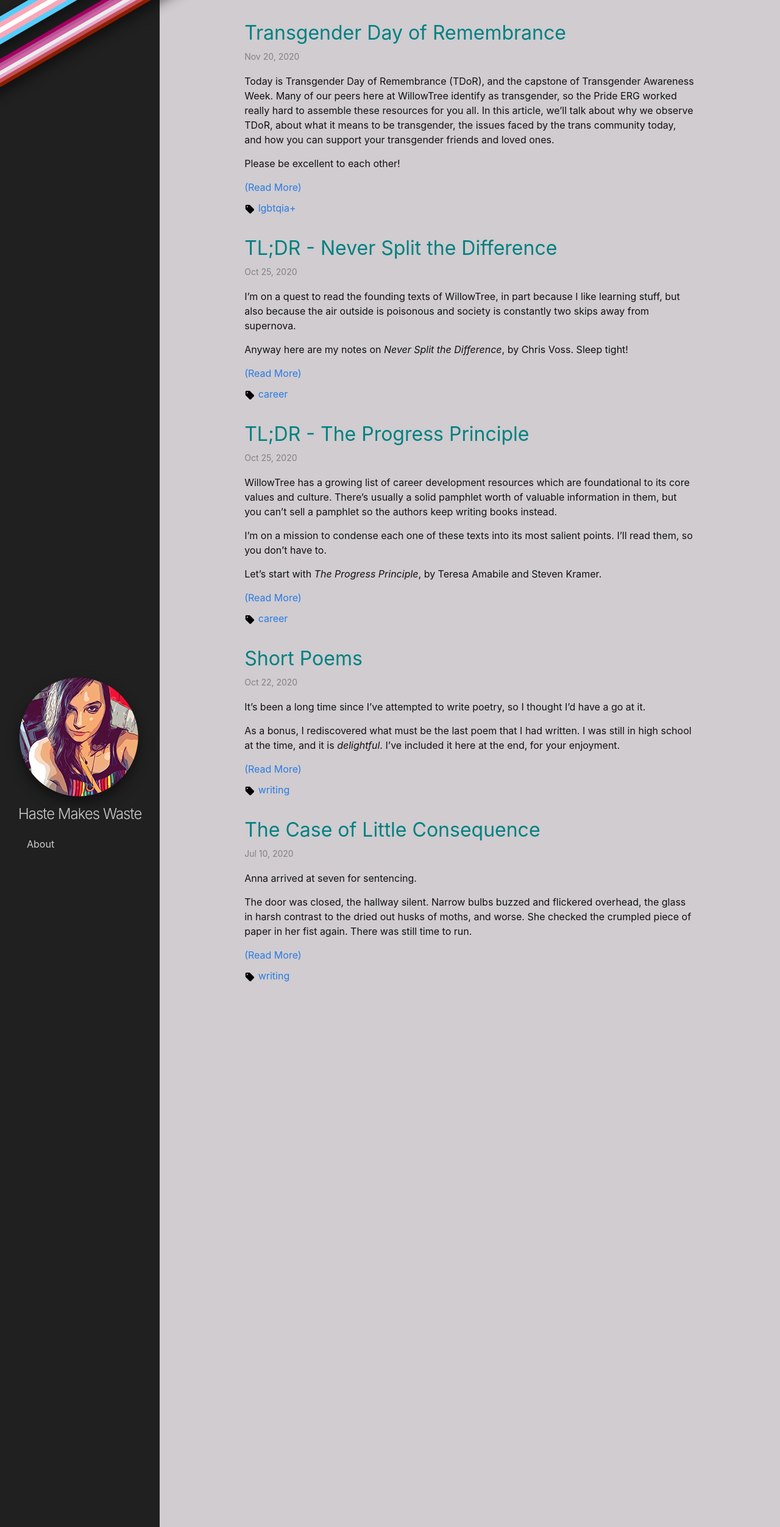
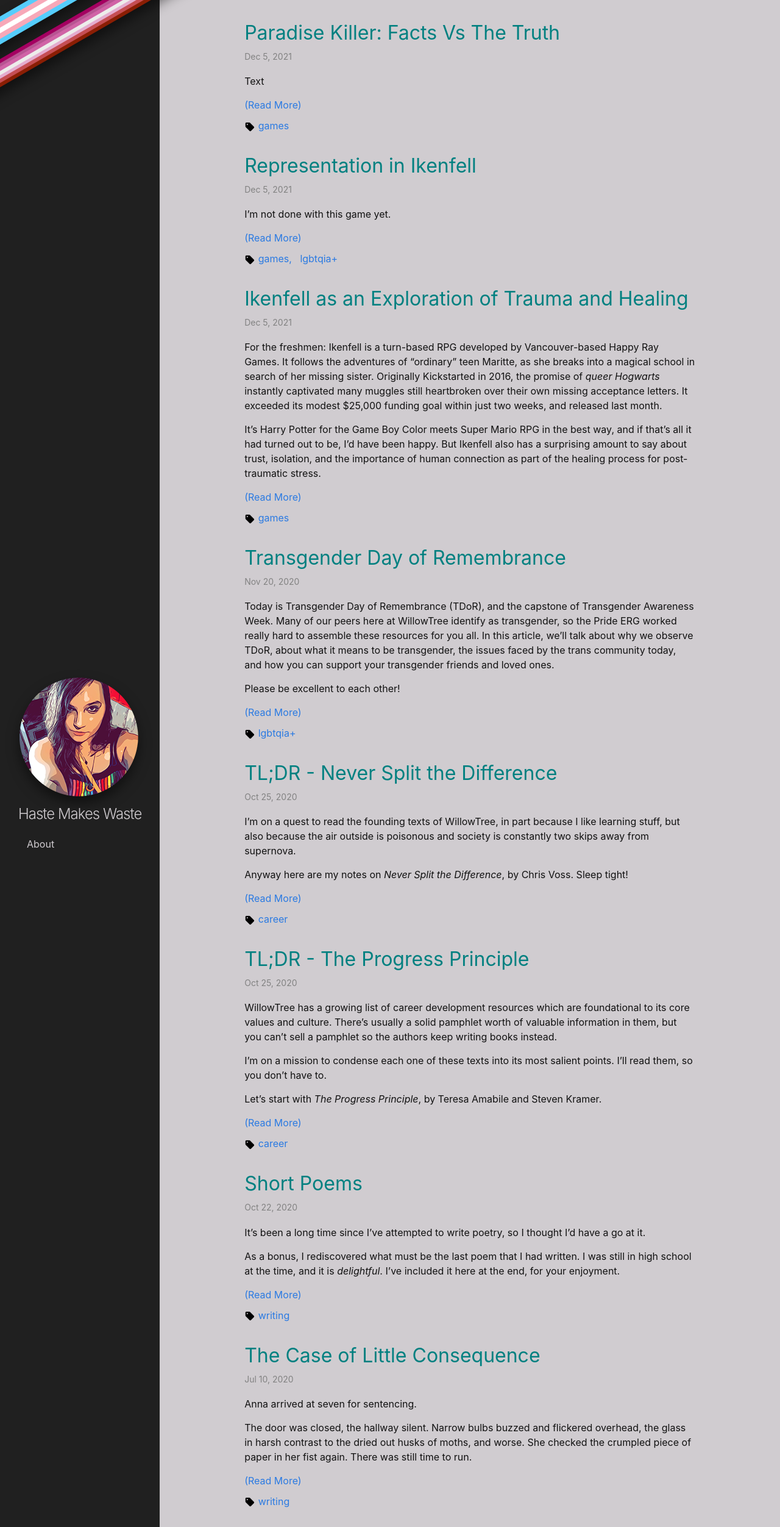
Before and after one commit to EVHaste/haste-makes-waste, a Jekyll site: the page built from index.markdown, in a window 1280 px wide. Shown: the whole page at 61% size. Built offline with Jekyll 4.4.1, drawn with Linux system fonts in a browser that asks for light colours; some of the changed lines change nothing that is shown.

Commit message:
Added in-progress articles
Added in-progress articles for Ikenfell, Paradise Killer. Made some modifications to old poetry.

```diff
--- a/_posts/2020-10-21-poetry-experiment.markdown
+++ b/_posts/2020-10-21-poetry-experiment.markdown
@@ -33,22 +33,15 @@ tell me which is greater.
 
 The ice grows thicker, sharper,
 
-encircles her
+encircles her,
 
-even when she doesn't mean it.
+more habit than intent.
 
-<br>
+The only voice she hears
 
+is her own
 
-Sometimes the walls of her cell block all sound.
-
-The only voice is her own,
-
-rarely kind.
-
-She worries there is no end to it,
-
-a permanent frost.
+and it's rarely kind.
 
 <br>
 
@@ -56,15 +49,23 @@ But inside there is a light
 
 to nourish the hearts
 
-of the patient and the worthy.
+of the patient
+
+and the worthy.
+
+A garden which thrives in winter.
 
 <br>
 
 This is not her prison.
 
-It is a measure of control in a maelstrom.
+It is a measure of control
 
-If it speaks to you, then chip away.
+in a maelstrom.
+
+If it speaks to you,
+
+then chip away.
 
 ---
 
--- /dev/null
+++ b/_posts/2020-12-06-ikenfell.markdown
@@ -0,0 +1,148 @@
+---
+layout: post
+title:  "Ikenfell as an Exploration of Trauma and Healing"
+date:   2021-12-05 16:40:00 -0400
+categories: games
+---
+
+For the freshmen: Ikenfell is a turn-based RPG developed by Vancouver-based Happy Ray Games. It follows the adventures of "ordinary" teen Maritte, as she breaks into a magical school in search of her missing sister. Originally Kickstarted in 2016, the promise of _queer Hogwarts_ instantly captivated many muggles still heartbroken over their own missing acceptance letters. It exceeded its modest $25,000 funding goal within just two weeks, and released last month.
+
+It's Harry Potter for the Game Boy Color meets Super Mario RPG in the best way, and if that's all it had turned out to be, I'd have been happy. But Ikenfell also has a surprising amount to say about trust, isolation, and the importance of  human connection as part of the healing process for post-traumatic stress.
+
+<!--more-->
+
+{:style="color:gray; font-size: 80%; text-align: center;"}
+<img src="/assets/images/ikenfell/ikenfell-title.jpg" alt="Ikenfell's Title Screen">
+
+The central thesis of Ikenfell is that **human connection is vital for trauma recovery**. Every character in this game is unified by their compulsion to suffer in secrecy, and each of their arcs explores a way in which vulnerability and compassion for the self can free you to live authentically.
+
+By the way, this analysis **will contain spoilers** for the entirety of Ikenfell, so if you have any intention of playing it, I recommend you come back later. [It's currently $20 on Steam](https://store.steampowered.com/app/854940/Ikenfell/), and [also available on most consoles](https://www.nintendo.com/games/detail/ikenfell-switch/). I thought it was really fun; it's only about 19 hours long, has a cute soundtrack from the composers of Steven Universe, and contains an impressive suite of accessibility options that make it approachable for new players. We love that! :)
+
+---
+
+# Pertisia
+
+In an effort to impress her troublemaking classmate Safina, Pertisia experiments with forbidden blood magic to open a passage to The Unseen; a parallel dimension shrouded in darkness and filled with monsters which relentlessly hunt anyone that speaks within their domain. While exploring The Unseen together, they attract one such creature, and Pertisia is beset upon in an attack which leaves her in critical condition, blind in one eye, and permanently disfigured.
+
+Pertisia's subsequent character arc is primarily motivated by fear of The Unseen. Using cosmetic magic to hide her scars, she conceals her pain from the party (and thus the player) for much of the game. However, cosmetic magic and avoidant behavior cannot heal the emotional and social consequences, as her relationships and sense of self-efficacy decline. Her difficulty processing the attack, and her aversion to asking for help from others, mirrors the stories of many real-life assault survivors struggling with PTSD.
+
+{:style="color:gray; font-size: 80%; text-align: center;"}
+<img src="/assets/images/ikenfell/pertisia-nightmare.jpg" alt="Pertisia describes her nightmares.">
+
+Pertisia is unique in that she is the only character in the game to **refuse to fully cooperate** with the party. Initially encountered as an enemy, she is trapped in a mirror as a result of bullying from Safina.† Even in that condition, she is concerned only with protecting the school from The Unseen, going as far as possessing her cat Snowball to move about the school. Once freed, she remains a non-playable party member for some time, occupying a space in battles but choosing all of her own actions without regard to player input. All the while, her standoffish attitude pushes her future teammates further away.
+
+Combat sections hint that there is more to her motivation than meets the eye; **Pertisia's playstyle is a metaphor for the way she processes stress**. In contrast to her abrasive personality, her spells are primarily defensive, protecting herself and her friends from harm. Though the player may initially assume she has an affinity for ice (in opposition to the main character), through play it's revealed she's actually manipulating shards of glass. Glass is often associated with brittleness, and indeed it is sharp when shattered, as she uses it to attack. However, there's also strength in glass; Pertisia uses thick walls of it to create barriers between herself and others out of a sense of self preservation. As a survivor, social interaction can often feel like talking to someone through a windowpane; you can see them, but truly connecting to someone through that barrier seems impossible.
+
+There are multiple occasions throughout the game in which she leaves the party due to the frustration of not being able to express her feelings. **Pertisia seems almost physically repulsed by vulnerability** at times, visibly struggling with the contradiction of wanting to talk about her experiences, and the compulsion to flee or deflect. Being physically incapable of sharing your feelings is sort of table stakes for PTSD, and I think its portrayal here is really relatable. It can feel like there's a fishing line tied around your spine, threatening to reel you backwards and away from loved ones at the first sign of danger. Pertisia's difficulty trusting the party often leaves her at odds with them, and **it is only through patience and compassion** from Maritte that she is able to slowly reveal her struggles and open up to her new friends.
+
+{:style="color:gray; font-size: 80%; text-align: center;"}
+<img src="/assets/images/ikenfell/prism.jpg" alt="Pertisia's defensive abilities are indicative of the way she responds to stress.">
+
+When Pertisia finally shares her experience with the party, we also learn that her family has practically disowned her in embarrassment after the incident. Even Safina, who narrowly avoided the same attack, has no idea the extent of Pertisia's injuries and never stops to ask, spending the remainder of her time at school avoiding Pertisia out of guilt. It can be inferred that Safina abandoned her immediately after escaping, if not during the attack itself. Pertisia is left to process on her own, without a social network to rely on.
+
+This unfortunately reflects the lived experience of many survivors [stigmatized](https://www.psychologytoday.com/us/blog/why-bad-looks-good/201804/how-social-stigma-silences-domestic-violence-victims) by victim-blaming, and incorrect but often-repeated [survivor myths](https://www.psychologytoday.com/us/blog/lifting-the-veil-trauma/201910/the-stigmatization-trauma). As a result it's [extremely common](https://www.psychologytoday.com/us/blog/healing-sexual-trauma/201908/why-victims-sexual-trauma-feel-alone-and-isolated) for survivors of assault and abuse to self-isolate. In Ikenfell, we see that Pertisia has taken it upon herself to protect her classmates from Safina's continued experimentation with blood magic and The Unseen. She over-compensates, taking full ownership of things she realistically she has no control over, and are ultimately not her responsibility. She is eventually able to overcome her fears, but **only after unlearning the instinct to separate herself from others** and push through it alone.
+
+
+{:style="color:gray; font-size: 80%; text-align: center;"}
+<img src="/assets/images/ikenfell/group-hug.png" alt="The climax of Pertisia's character arc; acceptance of love from others.">
+Group hug!
+
+After gaining confidence in her new friends and seeing first-hand the consequences of bottling your pain indefinitely, Pertisia decides to make a change. She shares her full history with the Unseen in her story's climax, and volunteers to open a passage through it with the faith that they can protect her.
+
+As before, the creature threatens to engulf them during the trip, and she is overcome by a panic attack. The party stands between them and offers to deal with her trigger on her behalf (good allyship!), but Pertisia is resolved to help them. Together they're able to defeat the monster lurking within the Unseen, and in a particularly humanizing moment of aftercare, they decompress and talk it out with a shaken and crying Pertisia.
+
+> # "Thank you for letting us help you. I know it was hard." - Maritte
+
+<br>
+
+Maritte is echoing the game's broader stance on the importance of human connection. Truly, **accepting help from others when you are hurting is one of the most difficult parts of recovery, but it is _vital_.** Without it, you are fighting not just your trauma, but yourself.
+
+I really appreciate that she isn't magically healed in this moment, either. They defeated the (or a?) monster, but Pertista has some work left to do throughout life. In the epilogue, she slips off in the night, and uses that space to come to terms with her place in the world before eventually being reunited with Maritte. It takes her sustained effort to recover from trauma, and it's hard work repairing those relationships. But by doing that work throughout the course of Ikenfell, she **learns to rewrite her story as one of strength, rather than fragility**.
+
+If Pertisia is made of glass, it's definitely more of the bulletproof kind.
+
+---
+
+# Headmistress Aeldra
+
+Aeldra has resorted to self-harm as a coping mechanism, in the wake of the death of her friends in their final, fateful encounter with The Dark Fold. This isn't explicitly stated, but we can safely infer this through the game's description of "blood magic".
+
+Cat ††
+
+
+
+
+
+Vacant expression mimicing post-injury euphoria.
+
+She literally bottles up her emotions, which boil over into a frightful monster. These emotions flood her at a critical moment in the story, blinding her to reality and causing her to lash out in violence. It also escalates in a way which parallels real-life self harming behaviors, commenting that she "wished it lasted longer" and filling the basin with what is, at least metaphorically, her blood ever faster.
+
+{:style="color:gray; font-size: 80%; text-align: center;"}
+<img src="/assets/images/ikenfell/agony.jpg" alt="The Agony boss'">
+
+In a way, Aeldra is the inverse of Voldemort. Where He Who Must Not Be Named was terrified of death for selfish, internal reasons, Aeldra is afraid that those she loves will succumb. Where Voldemort seeks a cure for immortality, Aeldra is obsessed with preventing those close to her from dying. That obsession robs her of the joy of living in the moment.
+
+Eventually she loses it and attacks the party. All of her attacks in this otherwise wholesome game are blood-themed. They are also unique in their erratic flight patterns; her "piercing frenzies" are the only attacks in the game which vary in their animation, flying about in random patterns (and as a result, are quite difficult to defend against). This represents the chaos and panic which has been consuming Aeldra since the day her friends were killed.
+
+> # "Be Gentle With Yourself." - Aeldra's Cottage Core Girlfriend Who's Name I Forgot
+
+Ima remarks: Nobody knew because she "seemed so strong". Basically the reason Mental Health Awareness month exists.
+
+She does eventually learn to rely on others, and forgive herself.
+
+{:style="color:gray; font-size: 80%; text-align: center;"}
+<img src="/assets/images/ikenfell/aeldra-Healing.jpg" alt="Aeldra's Epilogue'">
+
+{:style="color:gray; font-size: 80%; text-align: center;"}
+And then she runs away with her partner and lives out all of my lesbian cottagecore fantasies, the end. No really, that's her epilogue. I love it.
+
+Also she gets the most Undertale-esque song in the game. Flowey vibez!
+
+# Maritte
+
+Seals away her own magic rather than talking it out with others.
+
+Is weirdly kind to Pertisia when no one else is, which shows that she does not hold herself to the same standards.
+
+Most obvious depression allegory. Stops finding joy in anything. Gives up entirely. Has a dark, self-destructive inner dialogue.
+
+# Rook, Safina, and Petronella
+
+Though less obviously rooted in mental health reprecussions, the trio no less suffers from their own secrecy and lack of trust in each other.
+
+Safina's dishonesty is arguably the impetus for the entire quest. As she states herself, "lying is just so easy" for her.
+
+# The Epilogue
+
+The epilogue really sells that feeling of change.
+
+The status quo is entirely shaken. No character remains the same as they started, and it neatly sidesteps many of the resolutions you likely predicted 12 hours ago.
+
+Ultimately what Ikenfell wants you to know is that, in life, change happens. Loss happens. But life continues on, and there is a spot of brightness ahead of you, always. "Things get better", much like Pertisia acknowledges watching the sunset with an older, more mature Maritte as Rook and Gilda sail off for adventures unknown.
+
+Gilda & Maritte break up. But they're okay
+
+Ima does her own things
+
+Pertisia runs away
+
+Petronella finds her confidence.
+
+
+# In Summation
+
+Link between each story arc; resolution by connections with others.
+
+Ikenfell manages to be considerably more adult than many games that lean on explicitly mature themes. It avoids many of the cheap tropes common to media dealing with PTSD, and provides an optimistic outlook on remission and recovery.
+
+I'll absolutely be keeping an eye out for future titles from this studio. And don't think I'm done with this one yet, either; I've still got one more article in me!
+
+Next time we'll talk about diversity, inclusion, and accessibility in Ikenfell!
+<br>
+<sub><sub>Why didn't I write that one first...?</sub></sub>
+
+---
+
+† <sub>(By the way, there's a real tragic irony to her confinement in that mirror. Consider how self-conscious Pertisia has become regarding her appearance, and that former-friend Safina has no idea what Pertisia is concealing, is partially responsible for it, and even seems not to care. In this moment, Pertisia's physical isolation parallels her emotional state. Yikes!)</sub>
+
+†† <sub>(In one of the coolest subversions of the game, the cat in this dungeon still functions as a save point, but with a slightly...different message.)</sub>
--- /dev/null
+++ b/_posts/2020-12-07-paradise-killer-facts-vs-the-truth.markdown
@@ -0,0 +1,32 @@
+---
+layout: post
+title:  "Representation in Ikenfell"
+date:   2021-12-05 16:40:00 -0400
+categories: games, lgbtqia+
+---
+
+I'm not done with this game yet.
+
+<!--more-->
+
+
+# Petronella as nonbinary, aro-ace
+
+# Rook and being misgendered
+
+# People of color with agency
+
+# Ze/Zir
+
+# Basically everyone is gay
+
+# Accessibility
+
+more text
+
+{:style="color:gray; font-size: 80%; text-align: center;"}
+<img src="/assets/images/ikenfell/the-end.jpg" alt="Ending title card">
+
+I can already tell I'll be thinking about Ikenfell for a long time. Really, that's how you distinguish junk food from art, isn't it? It sticks with you.
+
+I'm really glad this game exists.
--- /dev/null
+++ b/_posts/2020-12-07-representation-in-ikenfell.markdown
@@ -0,0 +1,46 @@
+---
+layout: post
+title:  "Paradise Killer: Facts Vs The Truth"
+date:   2021-12-05 16:40:00 -0400
+categories: games
+---
+
+Text
+
+<!--more-->
+
+The central thesis of Paradise Killer is that we form our own truth, based on our interpretation of the facts. Facts are not, as commonly believed, inherently neutral. Inevitably, whoever interprets facts is applying to it their own perspective, which is inseparable from "cold, hard logic".
+
+
+"The facts don't care about feelings" - Lady Love Dies, ver batim.
+
+
+---
+
+Summary: Lady Love Dies has been exiled for 8,000 years after making some bad decisions. The council has been murdered, and you're the only one who can crack this locked-room mystery.
+
+The art style is unique. High emphasis on human bodies, island is surrounded by nude sculptures. Really wants to convey a sort of sultry vibe.
+
+Vaporwave soundtrack is full of good bops.
+
+Cast is diverse. Canonically bisexual protagonist. Complete with unethical amounts of sleeping with suspects.
+
+Open world phoenix wright, with one big case made up of smaller mysteries.
+
+Platforming is awful due to the way momentum is calculated, but exploration is still fun somehow.
+
+Real sense of this island falling apart as the game progresses, especially post trial. It's almost sad to leave.
+
+Completely unstructured investigation. You interview who you want and follow up on what's interesting to you. Or don't. Begin the trial when you please, whether you're honestly ready or not.
+
+Interesting choice at the end; characters you inevitably like are guilty of things. You can selectively present certain facts to cover for them. But do you?
+
+Ultimately whatever you present is the law. As the interpreter of truth, you mete out judgement and executions largely unopposed.
+
+No "true" ending, only "your" ending.
+
+Interrogates the inherent class imbalance to society. Henry is the insect under the foot of a capatalistic and deeply dogmatic society. Ultimately, there's no way to save him.
+
+You are clearly evil but seem to sleep with that just fine.
+
+At first I joked "haha am I going to have to find you all guilty" but by the end I was just like "god dammit every single one of you is actually guilty and I like some of you, could you not"
```
Also changed, not shown: assets/images/ikenfell/aeldra-healing.jpg (added), assets/images/ikenfell/agony.jpg (added), assets/images/ikenfell/awful-place.png (added), assets/images/ikenfell/big-gay-heart.jpg (added), assets/images/ikenfell/group-hug.png (added), assets/images/ikenfell/ikenfell-title.jpg (added), assets/images/ikenfell/pertisia-nightmare.jpg (added), assets/images/ikenfell/prism.jpg (added), assets/images/ikenfell/self-acceptance.png (added), assets/images/ikenfell/the-end.jpg (added).
